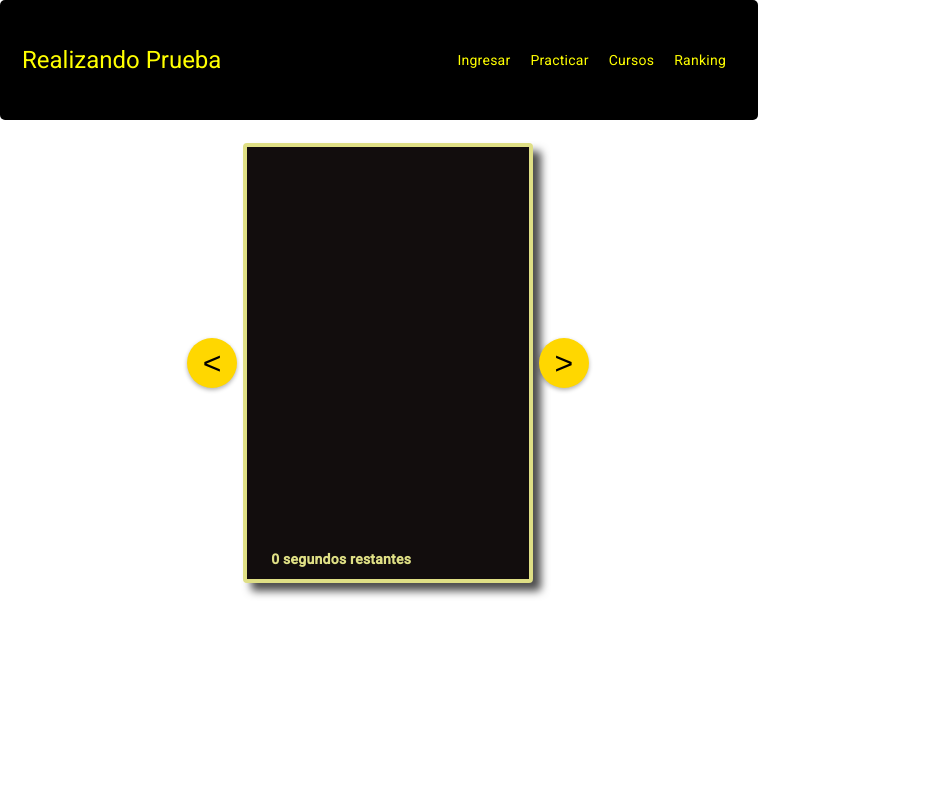
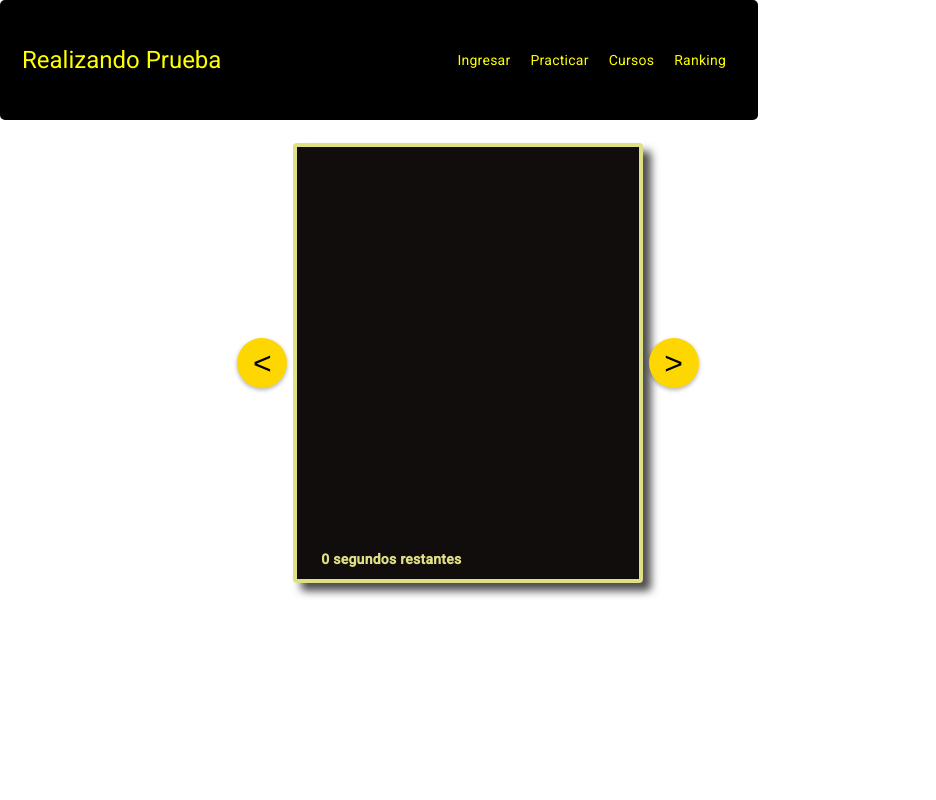
Before and after one commit to sebasxx85/englishProyect, an Angular app: page /type1 in a window 768 px wide. Shown: the top 800 px of the page, 936 px wide, since content can reach past the window. Built offline with nearby package versions, Linux system fonts and the light colour scheme.

Commit message:
act media 2

```diff
--- a/src/app/components/type1/type1.component.scss
+++ b/src/app/components/type1/type1.component.scss
@@ -18,12 +18,13 @@
   min-width: 15vh;
   background-color: rgb(18, 13, 13);
   position: relative; /* Posiciona el contenedor como relativo */
+
 }
 
 /* Pantallas entre 726px y 926px */
 @media (max-width: 926px) and (min-width: 726px) {
   .card-container {
-    min-width: 97vh;
+    max-width: 97vh;
   }
   .custom-card {
     min-width: 25vh;
@@ -34,7 +35,7 @@
 /* Pantallas entre 560px y 725px */
 @media (max-width: 725px) and (min-width: 560px) {
   .card-container {
-    min-width: 97vh;
+    max-width: 97vh;
   }
   .custom-card {
     min-width: 25vh;
```
